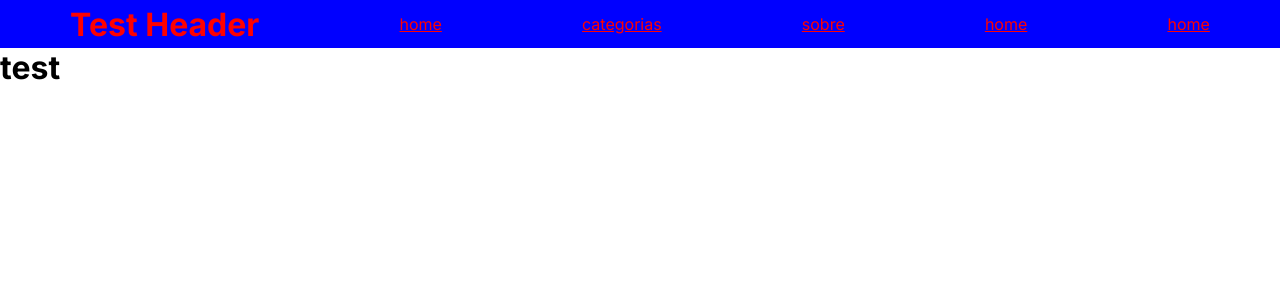
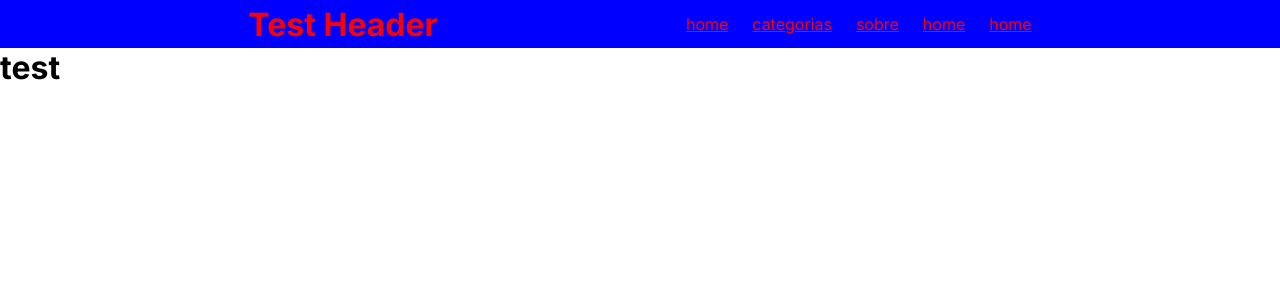
Before and after one commit to gustavocarvalho-ra/BDF, a Next.js app: page / in a window 1280 px wide. Shown: the top 300 px of the page. Built offline with nearby package versions, Linux system fonts and the light colour scheme.

Commit message:
feat: test header

```diff
--- a/src/app/components/Header/index.tsx
+++ b/src/app/components/Header/index.tsx
@@ -6,11 +6,13 @@ export default function Header() {
   return (
     <Head>
       <h1 style={{color: 'red'}}>Test Header</h1>
-      <Link href={"/"}>home</Link>
-      <Link href={"/"}>categorias</Link>
-      <Link href={"/"}>sobre</Link>
-      <Link href={"/"}>home</Link>
-      <Link href={"/"}>home</Link>
+      <div className="container">
+        <Link href={"/"}>home</Link>
+        <Link href={"/"}>categorias</Link>
+        <Link href={"/"}>sobre</Link>
+        <Link href={"/"}>home</Link>
+        <Link href={"/"}>home</Link>
+      </div>
     </Head>
   )
 }
--- a/src/app/components/Header/styles.ts
+++ b/src/app/components/Header/styles.ts
@@ -5,10 +5,15 @@ export const Head = styled.div `
   height: 6vh;
   display: flex;
   align-items: center;
-  justify-content: space-around;
+  justify-content: space-evenly;
   background: blue;
 
-  a {
-    color: red;
+  .container {
+    display: flex;
+    gap: 1.5em;
+
+    a {
+      color: red;
+    }
   }
 `
```
